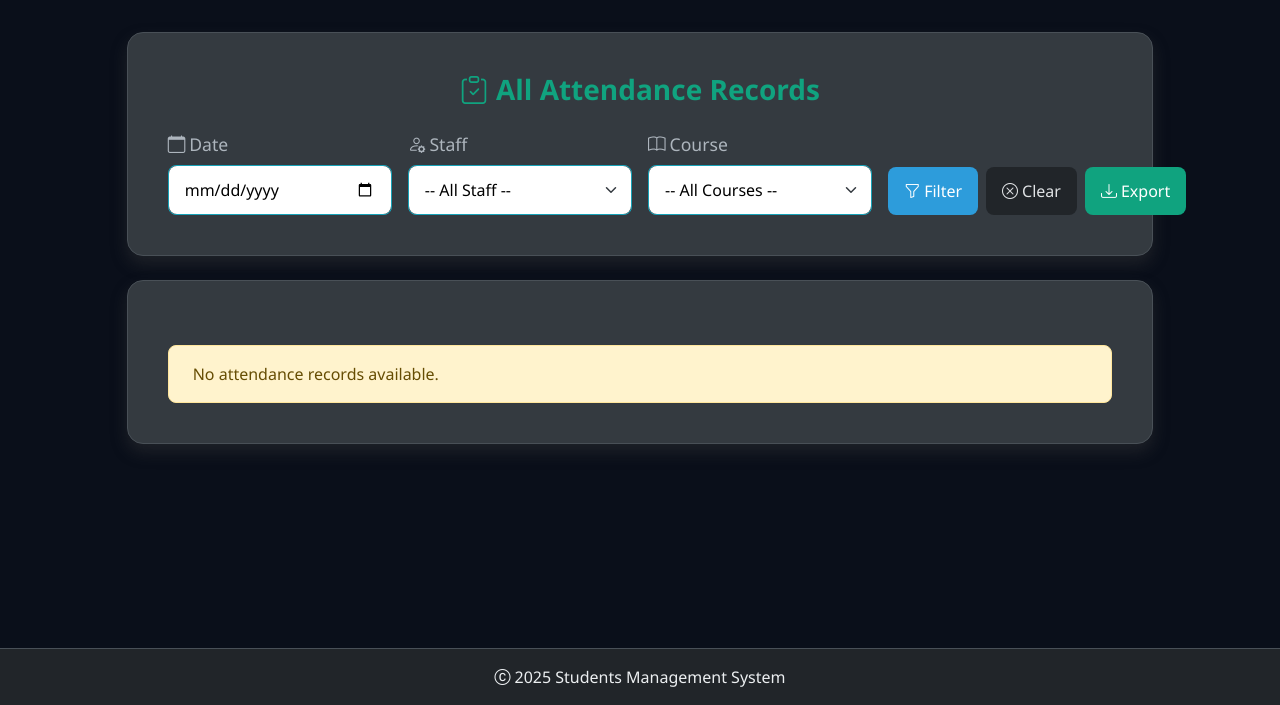
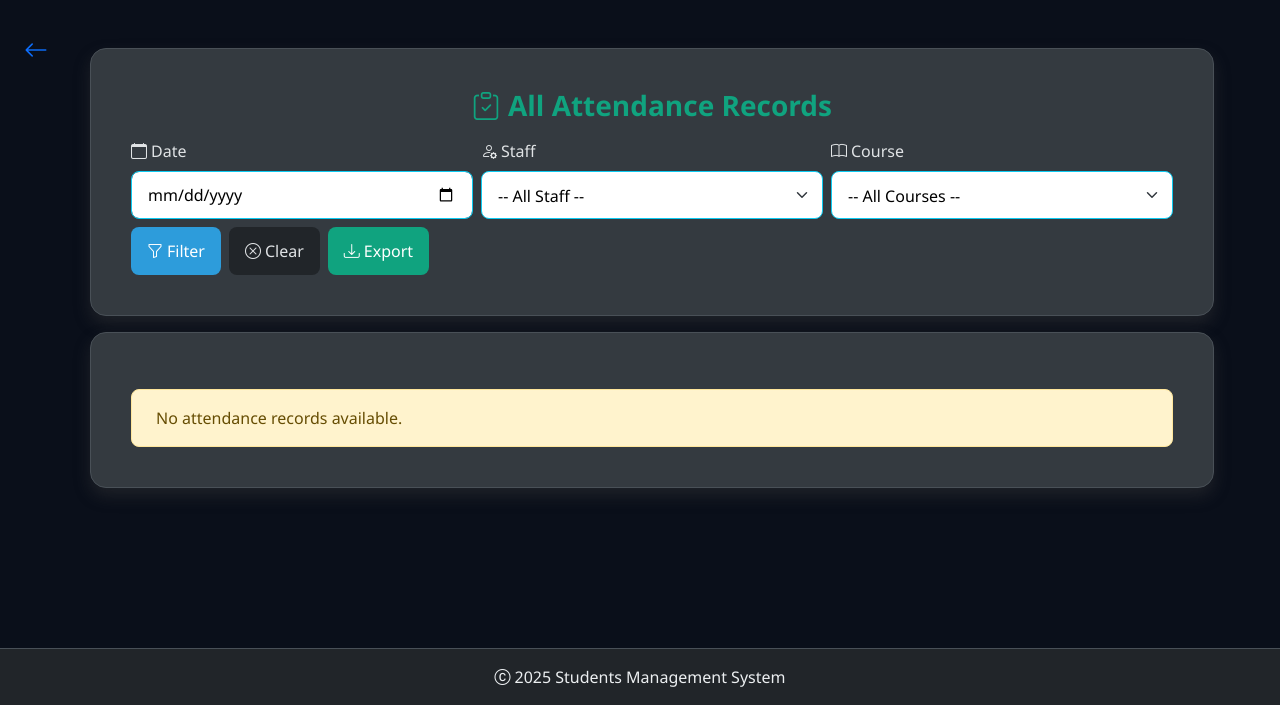
Before and after one commit to afnan0014/student-management-system, a Django app: page /attendance/attendance_report/ in a window 1280 px wide. Shown: the part 95-800 px from the top of the page. Run offline with Django 5.2, Linux system fonts and the light colour scheme; the visitor is signed in with stand-in values (Sample User, id 1); data comes from the database, SQL or seed files in the repository; data that the repository does not hold is empty; some libraries are stand-ins or nearby versions.

Commit message:
updated ui/ux

```diff
--- a/attendance/views.py
+++ b/attendance/views.py
@@ -97,7 +97,6 @@ def student_attendance_view(request):
     })
 
 
-
 @staff_member_required
 def admin_view_attendance(request):
     selected_date = request.GET.get('date')
@@ -154,7 +153,7 @@ def export_attendance_csv(request):
             records = records.filter(course__assigned_staff=selected_staff.user)
         except StaffProfile.DoesNotExist:
             messages.error(request, "Selected staff member does not exist.")
-            return redirect('attendance_report')
+            return redirect('admin_view_attendance')  # Updated to correct URL name
 
     if selected_course_id:
         try:
@@ -162,7 +161,7 @@ def export_attendance_csv(request):
             records = records.filter(course=selected_course)
         except Course.DoesNotExist:
             messages.error(request, "Selected course does not exist.")
-            return redirect('attendance_report')
+            return redirect('admin_view_attendance')  # Updated to correct URL name
 
     if selected_date:
         try:
@@ -170,7 +169,7 @@ def export_attendance_csv(request):
             records = records.filter(date=selected_date_obj)
         except ValueError:
             messages.error(request, "Invalid date format.")
-            return redirect('attendance_report')
+            return redirect('admin_view_attendance')  # Updated to correct URL name
 
     response = HttpResponse(content_type='text/csv')
     response['Content-Disposition'] = 'attachment; filename="attendance.csv"'
--- a/templates/accounts/add_user.html
+++ b/templates/accounts/add_user.html
@@ -3,7 +3,7 @@
 {% block content %}
 
 <div class="mb-3">
-    <a href="javascript:history.back()" class="text-light" style="font-size: 1.5rem; text-decoration: none;" title="Go back">
+    <a href="javascript:history.back()" class="back-arrow" style="font-size: 1.5rem; text-decoration: none;" title="Go back">
         <i class="bi bi-arrow-left"></i>
     </a>
 </div>
--- a/templates/accounts/change_user_password.html
+++ b/templates/accounts/change_user_password.html
@@ -4,7 +4,7 @@
 {% block content %}
 
 <div class="mb-3">
-    <a href="javascript:history.back()" class="text-light" style="font-size: 1.5rem; text-decoration: none;" title="Go back">
+    <a href="javascript:history.back()" class="back-arrow" style="font-size: 1.5rem; text-decoration: none;" title="Go back">
         <i class="bi bi-arrow-left"></i>
     </a>
 </div>
--- a/templates/accounts/staff_profile.html
+++ b/templates/accounts/staff_profile.html
@@ -3,7 +3,7 @@
 {% block content %}
 
 <div class="mb-3">
-    <a href="javascript:history.back()" class="text-light" style="font-size: 1.5rem; text-decoration: none;" title="Go back">
+    <a href="javascript:history.back()" class="back-arrow" style="font-size: 1.5rem; text-decoration: none;" title="Go back">
         <i class="bi bi-arrow-left"></i>
     </a>
 </div>
--- a/templates/accounts/student_profile.html
+++ b/templates/accounts/student_profile.html
@@ -3,7 +3,7 @@
 {% block content %}
 
 <div class="mb-3">
-    <a href="javascript:history.back()" class="text-light" style="font-size: 1.5rem; text-decoration: none;" title="Go back">
+    <a href="javascript:history.back()" class="back-arrow" style="font-size: 1.5rem; text-decoration: none;" title="Go back">
         <i class="bi bi-arrow-left"></i>
     </a>
 </div>
--- a/templates/accounts/user_list.html
+++ b/templates/accounts/user_list.html
@@ -3,7 +3,7 @@
 {% block content %}
 
 <div class="mb-3">
-    <a href="javascript:history.back()" class="text-light" style="font-size: 1.5rem; text-decoration: none;" title="Go back">
+    <a href="javascript:history.back()" class="back-arrow" style="font-size: 1.5rem; text-decoration: none;" title="Go back">
         <i class="bi bi-arrow-left"></i>
     </a>
 </div>
--- a/templates/attendance/admin_view.html
+++ b/templates/attendance/admin_view.html
@@ -1,14 +1,20 @@
 {% extends 'base.html' %}
 {% block title %}All Attendance Records{% endblock %}
+{% block content %}
 
-{% block content %}
-<div class="col-12 col-lg-10 mx-auto">
+<div class="mb-3">
+    <a href="javascript:history.back()" class="back-arrow" style="font-size: 1.5rem; text-decoration: none;" title="Go back">
+        <i class="bi bi-arrow-left"></i>
+    </a>
+</div>
+
+<div class="container px-2 py-3">
   <!-- Container for Input Fields and Buttons -->
-  <div class="card mb-4">
-    <div class="card-body">
-      <h2 class="card-title table-heading mb-4">
+  <div class="card mb-3">
+    <div class="card-body p-3">
+      <h4 class="card-title table-heading mb-3">
         <i class="bi bi-clipboard-check me-2"></i>All Attendance Records
-      </h2>
+      </h4>
 
       <!-- Flash Messages -->
       {% if messages %}
@@ -22,18 +28,15 @@
 
       <!-- Filter Form -->
       <form method="get">
-        <div class="row g-3 align-items-end">
-          <div class="col-md-3 form-group">
+        <div class="row g-2 align-items-end">
+          <div class="col-12 col-md-6 col-lg-4">
             <label for="date" class="form-label"><i class="bi bi-calendar me-1"></i>Date</label>
-            <div style="border: 1px solid #17a2b8; border-radius: 0.5rem;">
-              <input type="date" name="date" id="date" class="form-control bg-secondary border-0" value="{{ selected_date }}" placeholder="Select date">
-            </div>
+            <input type="date" name="date" id="date" class="form-control bg-secondary border-info text-white" value="{{ selected_date }}">
           </div>
 
-          <div class="col-md-3 form-group">
+          <div class="col-12 col-md-6 col-lg-4">
             <label for="staff" class="form-label"><i class="bi bi-person-gear me-1"></i>Staff</label>
-            <div style="border: 1px solid #17a2b8; border-radius: 0.5rem;">
-              <select name="staff" id="staff" class="form-select bg-secondary border-0">
+            <select name="staff" id="staff" class="form-select bg-secondary border-info text-white">
               <option value="">-- All Staff --</option>
               {% for staff in staff_profiles %}
                 <option value="{{ staff.user.id }}" {% if staff.user.id|stringformat:"s" == selected_staff_id %}selected{% endif %}>
@@ -42,12 +45,10 @@
               {% endfor %}
             </select>
           </div>
-          </div>
 
-          <div class="col-md-3 form-group">
+          <div class="col-12 col-md-6 col-lg-4">
             <label for="course" class="form-label"><i class="bi bi-book me-1"></i>Course</label>
-            <div style="border: 1px solid #17a2b8; border-radius: 0.5rem;">
-              <select name="course" id="course" class="form-select bg-secondary border-0">
+            <select name="course" id="course" class="form-select bg-secondary border-info text-white">
               <option value="">-- All Courses --</option>
               {% for course in courses %}
                 <option value="{{ course.id }}" {% if course.id|stringformat:"s" == selected_course_id %}selected{% endif %}>
@@ -56,17 +57,15 @@
               {% endfor %}
             </select>
           </div>
-          </div>
 
-          <!-- Buttons in the same row -->
-          <div class="col-md-3 d-flex gap-2 align-items-end buttons-container">
-            <button type="submit" class="btn btn-sm btn-success flex-fill">
+          <div class="col-12 d-flex flex-wrap gap-2 mt-2">
+            <button type="submit" class="btn btn-sm btn-success">
               <i class="bi bi-funnel me-1"></i>Filter
             </button>
-            <a href="{% url 'admin_view_attendance' %}" class="btn btn-sm btn-secondary flex-fill">
+            <a href="{% url 'admin_view_attendance' %}" class="btn btn-sm btn-secondary">
               <i class="bi bi-x-circle me-1"></i>Clear
             </a>
-            <a href="{% url 'export_attendance_csv' %}?date={{ selected_date }}{% if selected_staff_id %}&staff={{ selected_staff_id }}{% endif %}{% if selected_course_id %}&course={{ selected_course_id }}{% endif %}" class="btn btn-sm btn-primary flex-fill">
+            <a href="{% url 'export_attendance_csv' %}?date={{ selected_date }}{% if selected_staff_id %}&staff={{ selected_staff_id }}{% endif %}{% if selected_course_id %}&course={{ selected_course_id }}{% endif %}" class="btn btn-sm btn-primary">
               <i class="bi bi-download me-1"></i>Export
             </a>
           </div>
@@ -75,9 +74,9 @@
     </div>
   </div>
 
-  <!-- Separate Container for Table -->
+  <!-- Table Section -->
   <div class="card">
-    <div class="card-body">
+    <div class="card-body p-3">
       {% if records %}
         <div class="table-responsive">
           <table class="table table-bordered table-striped table-hover">
@@ -110,7 +109,7 @@
           </table>
         </div>
       {% else %}
-        <div class="alert alert-warning mt-4">
+        <div class="alert alert-warning mt-3">
           No attendance records available.
         </div>
       {% endif %}
--- a/templates/courses/add_course.html
+++ b/templates/courses/add_course.html
@@ -4,7 +4,7 @@
 {% block content %}
 
 <div class="mb-3">
-    <a href="javascript:history.back()" class="text-light" style="font-size: 1.5rem; text-decoration: none;" title="Go back">
+    <a href="javascript:history.back()" class="back-arrow" style="font-size: 1.5rem; text-decoration: none;" title="Go back">
         <i class="bi bi-arrow-left"></i>
     </a>
 </div>
--- a/templates/courses/add_department.html
+++ b/templates/courses/add_department.html
@@ -4,7 +4,7 @@
 {% block content %}
 
 <div class="mb-3">
-    <a href="javascript:history.back()" class="text-light" style="font-size: 1.5rem; text-decoration: none;" title="Go back">
+    <a href="javascript:history.back()" class="back-arrow" style="font-size: 1.5rem; text-decoration: none;" title="Go back">
         <i class="bi bi-arrow-left"></i>
     </a>
 </div>
--- a/templates/courses/course_list.html
+++ b/templates/courses/course_list.html
@@ -3,7 +3,7 @@
 {% block content %}
 
 <div class="mb-3">
-    <a href="javascript:history.back()" class="text-light" style="font-size: 1.5rem; text-decoration: none;" title="Go back">
+    <a href="javascript:history.back()" class="back-arrow" style="font-size: 1.5rem; text-decoration: none;" title="Go back">
         <i class="bi bi-arrow-left"></i>
     </a>
 </div>
--- a/templates/courses/department_list.html
+++ b/templates/courses/department_list.html
@@ -3,7 +3,7 @@
 {% block content %}
 
 <div class="mb-3">
-    <a href="javascript:history.back()" class="text-light" style="font-size: 1.5rem; text-decoration: none;" title="Go back">
+    <a href="javascript:history.back()" class="back-arrow" style="font-size: 1.5rem; text-decoration: none;" title="Go back">
         <i class="bi bi-arrow-left"></i>
     </a>
 </div>
--- a/templates/courses/edit_course.html
+++ b/templates/courses/edit_course.html
@@ -4,7 +4,7 @@
 {% block content %}
 
 <div class="mb-3">
-    <a href="javascript:history.back()" class="text-light" style="font-size: 1.5rem; text-decoration: none;" title="Go back">
+    <a href="javascript:history.back()" class="back-arrow" style="font-size: 1.5rem; text-decoration: none;" title="Go back">
         <i class="bi bi-arrow-left"></i>
     </a>
 </div>
--- a/templates/courses/edit_department.html
+++ b/templates/courses/edit_department.html
@@ -4,7 +4,7 @@
 {% block content %}
 
 <div class="mb-3">
-    <a href="javascript:history.back()" class="text-light" style="font-size: 1.5rem; text-decoration: none;" title="Go back">
+    <a href="javascript:history.back()" class="back-arrow" style="font-size: 1.5rem; text-decoration: none;" title="Go back">
         <i class="bi bi-arrow-left"></i>
     </a>
 </div>
```
Also changed, not shown: templates/attendance/mark_attendance.html (+7 -0 lines), templates/attendance/student_attendance.html (+7 -0 lines), templates/reports/report_dashboard.html (+7 -0 lines), attendance/urls.py (line endings or trailing spaces). Lines whose indentation alone changed are shown as unchanged.
